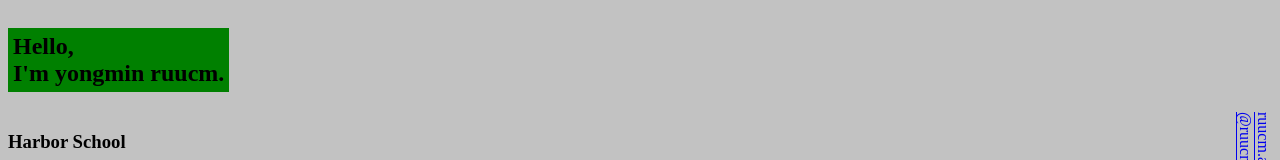
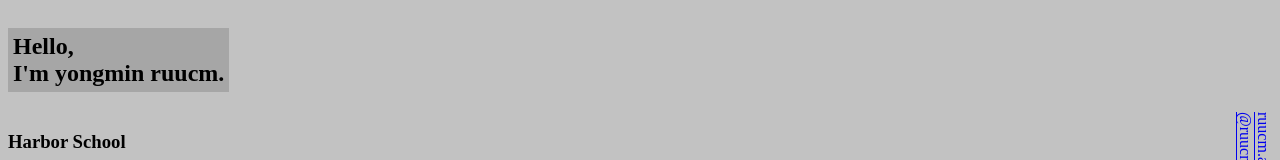
Before and after one commit to ruucm/ruucm.github.io, a Next.js app: page /portfolio/harbor-school in a window 1280 px wide. Shown: the top 160 px of the page. Built offline with nearby package versions, Linux system fonts and the light colour scheme.

Commit message:
update header

```diff
--- a/components/layout.js
+++ b/components/layout.js
@@ -1,7 +1,7 @@
 import Link from "next/link"
 import { useHover } from "../hooks/use-hover"
 
-export function Layout({ children }) {
+export function Layout({ children, home = false }) {
   const [hoverRef, isHover] = useHover()
 
   return (
@@ -10,7 +10,7 @@ export function Layout({ children }) {
         <Link href="/">
           <h2
             style={{
-              background: "green",
+              background: home ? "green" : "hsl(120 0% 65% / 1)",
               display: "inline-block",
               padding: 5,
               cursor: "pointer",
--- a/pages/index.js
+++ b/pages/index.js
@@ -9,7 +9,7 @@ export default function Home() {
   const [isGrid, setIsGrid] = useState(false)
   const shuffleList = () => setData(shuffle(data))
   return (
-    <Layout>
+    <Layout home>
       <h3>Design Engineer</h3>
       <p>
         Yongmin Ji is an experienced front-end developer with a designer's
```
